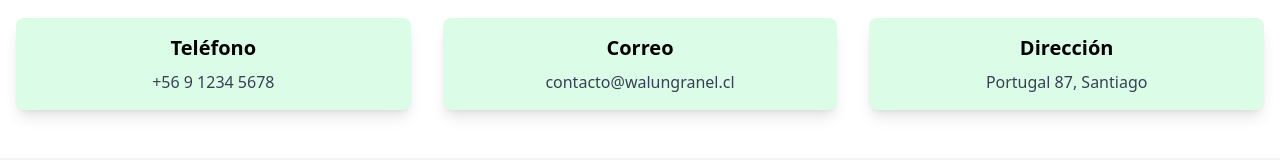
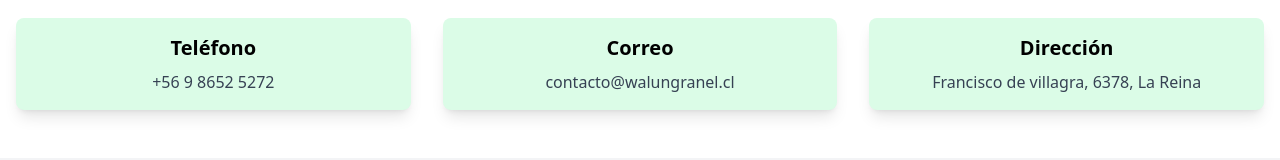
Before and after one commit to DiInfantas/WalunHub, a React (Vite) app in the folder Front/: page /contacto in a window 1280 px wide. Shown: the part 486-646 px from the top of the page. Built offline with nearby package versions, Linux system fonts and the light colour scheme; no server answers.

Commit message:
datos reales en pagina de contacto y nosotros

```diff
--- a/Front/src/pages/Contacto/contacto.tsx
+++ b/Front/src/pages/Contacto/contacto.tsx
@@ -38,7 +38,7 @@ export default function Contacto() {
         <div className="grid grid-cols-1 sm:grid-cols-2 md:grid-cols-3 gap-8 mt-8">
           <div className="p-4 shadow-lg rounded-lg bg-green-100 hover:bg-green-200 transition-colors">
             <h3 className="text-xl font-bold">Teléfono</h3>
-            <p className="text-gray-700 mt-2">+56 9 1234 5678</p>
+            <p className="text-gray-700 mt-2">+56 9 8652 5272</p>
           </div>
           <div className="p-4 shadow-lg rounded-lg bg-green-100 hover:bg-green-200 transition-colors">
             <h3 className="text-xl font-bold">Correo</h3>
@@ -46,7 +46,7 @@ export default function Contacto() {
           </div>
           <div className="p-4 shadow-lg rounded-lg bg-green-100 hover:bg-green-200 transition-colors">
             <h3 className="text-xl font-bold">Dirección</h3>
-            <p className="text-gray-700 mt-2">Portugal 87, Santiago</p>
+            <p className="text-gray-700 mt-2">Francisco de villagra, 6378, La Reina</p>
           </div>
         </div>
       </section>
--- a/Front/src/pages/Nosotros/nosotros.tsx
+++ b/Front/src/pages/Nosotros/nosotros.tsx
@@ -25,7 +25,7 @@ export default function Nosotros() {
                             <br className="block sm:hidden" />
                             Escríbenos por{" "}
                             <a
-                                href="https://wa.me/56912345678"
+                                href="https://wa.me/56986525272"
                                 target="_blank"
                                 rel="noopener noreferrer"
                                 className="text-green-600 font-semibold hover:underline"
```
